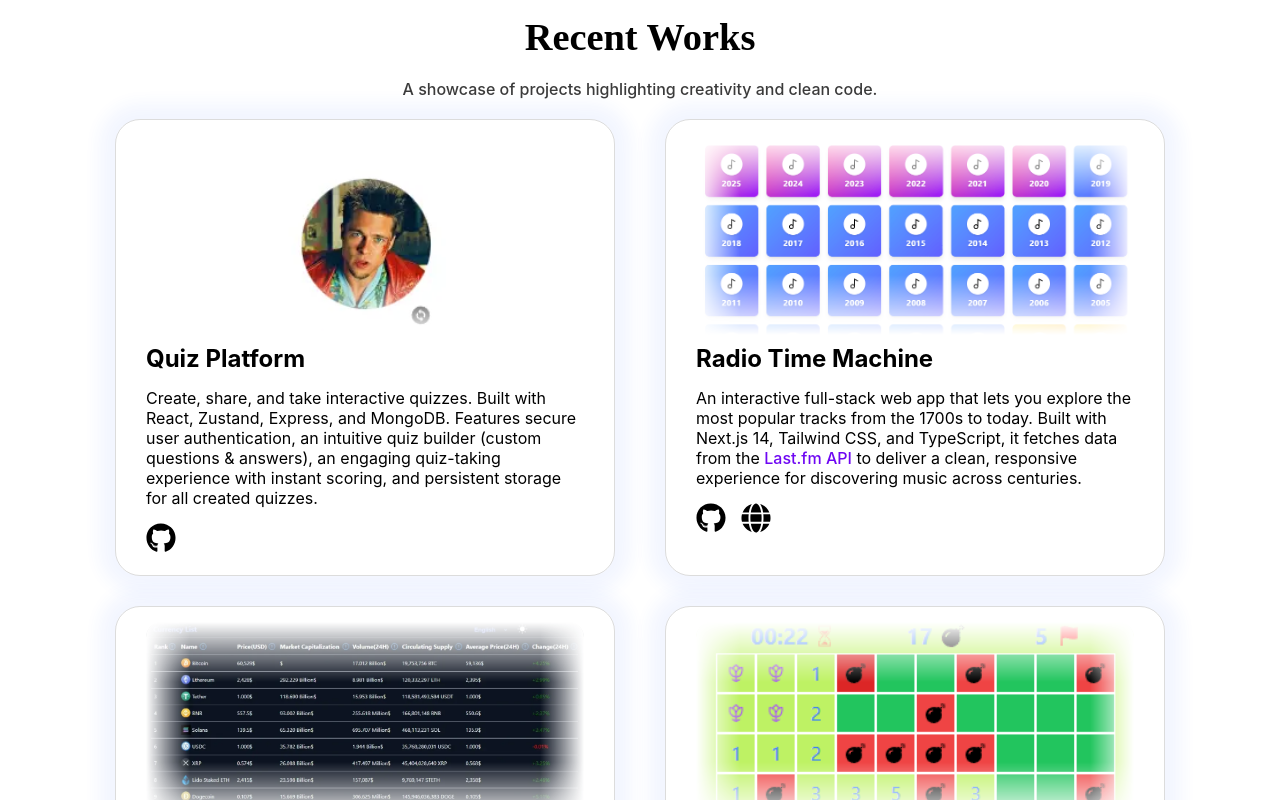
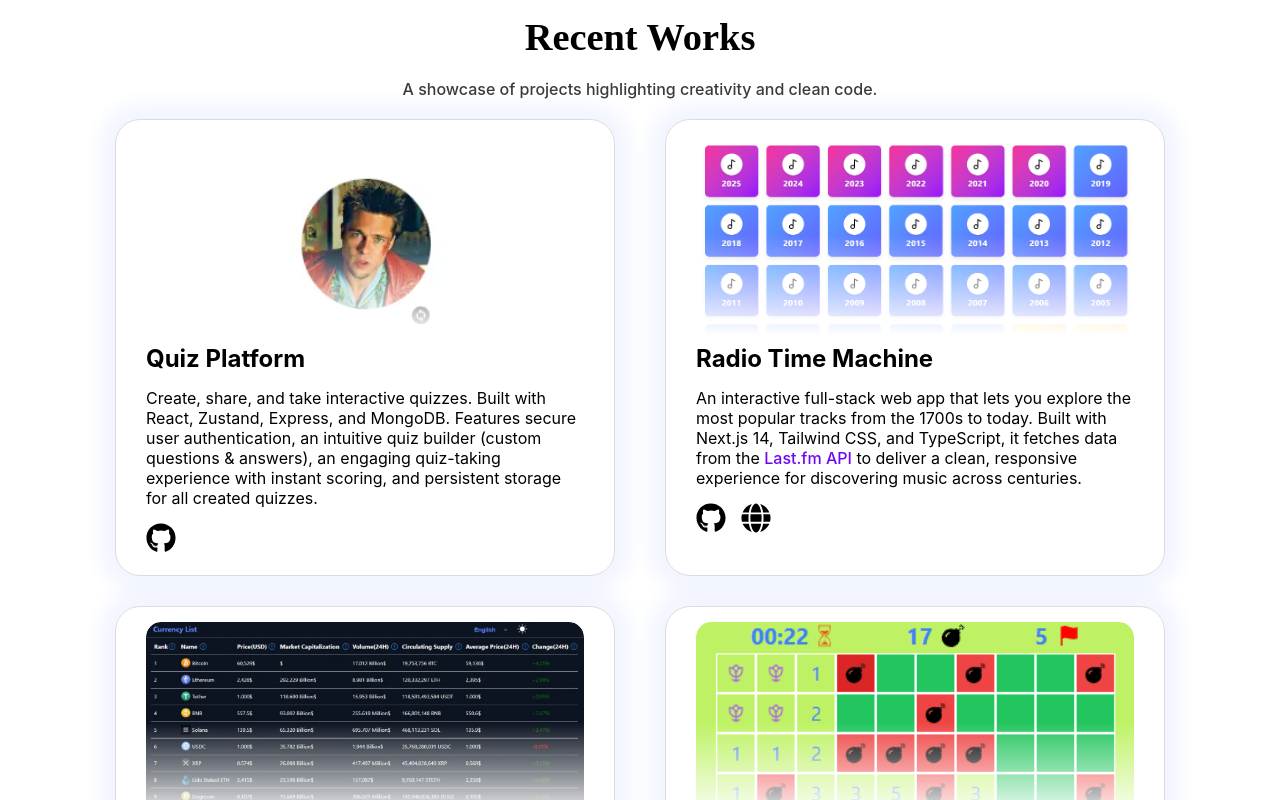
Before and after one commit to Gor-Hoveyan/Gor-Hoveyan.github.io, a React (Create React App) app: page / in a window 1280 px wide. Shown: the part 1760-2560 px from the top of the page. Built offline with nearby package versions, Linux system fonts and the light colour scheme; a web font is replaced by a local one.

Commit message:
Change blur on work images

```diff
--- a/src/components/works/Works.module.scss
+++ b/src/components/works/Works.module.scss
@@ -59,33 +59,33 @@
     object-fit: cover;
     object-position: top;
     border-radius: 15px;
+
+    /* Mask to blur only the bottom */
     -webkit-mask-image: linear-gradient(
-        to right,
-        transparent,
-        black 10%,
-        black 90%,
-        transparent
-      ),
-      linear-gradient(to bottom, transparent, black 10%, black 90%, transparent);
-    -webkit-mask-composite: destination-in; /* For WebKit browsers */
-    mask-image: linear-gradient(
-        to right,
-        transparent,
-        black 10%,
-        black 90%,
-        transparent
-      ),
-      linear-gradient(to bottom, transparent, black 30%, black 70%, transparent);
-    mask-composite: intersect; /* For spec-compliant browsers */
-
+      to bottom,
+      black 50%,
+      black 50%,
+      transparent 100%
+    );
     -webkit-mask-repeat: no-repeat;
     -webkit-mask-position: center;
     -webkit-mask-size: cover;
+    -webkit-mask-composite: destination-in;
+
+    mask-image: linear-gradient(
+      to bottom,
+      black 50%,
+      black 50%,
+      transparent 100%
+    );
     mask-repeat: no-repeat;
     mask-position: center;
     mask-size: cover;
+    mask-composite: intersect;
+
     cursor: url("./../../assets/images/pointer.svg"), auto;
     transition: 0.3s ease;
+
     &:hover {
       transform: scale(1.1);
     }
```
